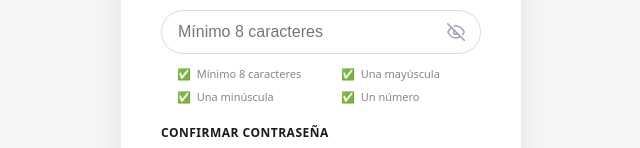
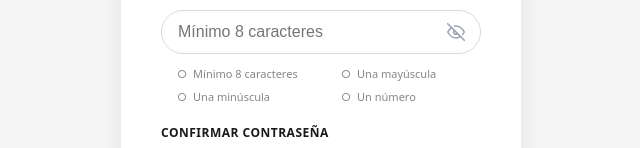
Before and after one commit to ismaelmarot/trash2treasure, a React (Vite) app in the folder frontend/: page /register in a window 1280 px wide. Shown: the part 403-551 px from the top of the page, without its empty margins (319-959 px from the left). Built offline with nearby package versions, Linux system fonts and the light colour scheme; no server answers.

Commit message:
feat: Mostrar icono de no cumplido (○) hasta que se cumpla cada requisito de contraseña

```diff
--- a/frontend/src/components/PassWordValidation/PassWordValidation.tsx
+++ b/frontend/src/components/PassWordValidation/PassWordValidation.tsx
@@ -6,19 +6,19 @@ export function PasswordValidation({ validations }: PassWordValidationProps) {
   return (
     <ValidationList>
       <ValidationItem $valid={validations.length}>
-        {ICONS_LOGUIN.checkYes}
+        {validations.length ? ICONS_LOGUIN.checkYes : ICONS_LOGUIN.checkNot}
         <Text>Mínimo 8 caracteres</Text>
       </ValidationItem>
       <ValidationItem $valid={validations.uppercase}>
-        {ICONS_LOGUIN.checkYes}
+        {validations.uppercase ? ICONS_LOGUIN.checkYes : ICONS_LOGUIN.checkNot}
         <Text>Una mayúscula</Text>
       </ValidationItem>
       <ValidationItem $valid={validations.lowercase}>
-        {ICONS_LOGUIN.checkYes}
+        {validations.lowercase ? ICONS_LOGUIN.checkYes : ICONS_LOGUIN.checkNot}
        <Text>Una minúscula</Text>
       </ValidationItem>
       <ValidationItem $valid={validations.number}>
-        {ICONS_LOGUIN.checkYes}
+        {validations.number ? ICONS_LOGUIN.checkYes : ICONS_LOGUIN.checkNot}
         <Text>Un número</Text>
       </ValidationItem>
     </ValidationList>
```
